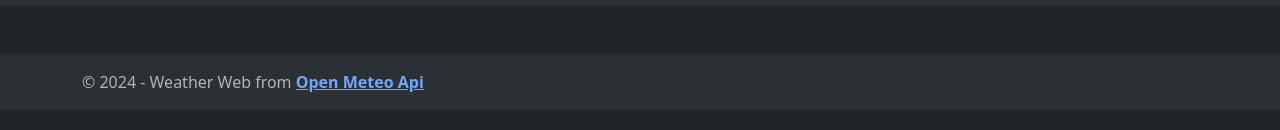
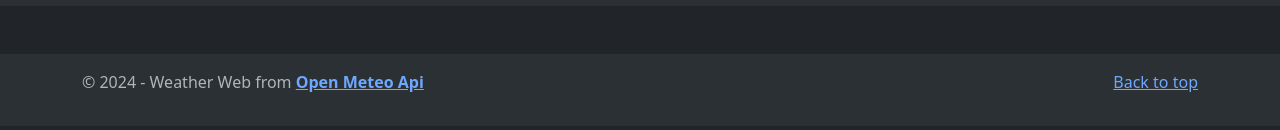
Before and after one commit to IacopoC/weather-web, a Vue app: page / in a window 1280 px wide. Shown: the part 538-668 px from the top of the page. Built offline with nearby package versions, Linux system fonts and the light colour scheme; no server answers.

Commit message:
aggiunto back to top.

```diff
--- a/src/components/Footer.vue
+++ b/src/components/Footer.vue
@@ -12,7 +12,8 @@ export default {
 <template>
   <footer class="footer mt-auto py-3 bg-body-tertiary">
     <div class="container">
-      <span class="text-body-secondary">© {{ Year }} - Weather Web from <a href="https://open-meteo.com/"><strong>Open Meteo Api</strong></a></span>
+      <p class="float-end"><a href="#">Back to top</a></p>
+      <p class="text-body-secondary">© {{ Year }} - Weather Web from <a href="https://open-meteo.com/"><strong>Open Meteo Api</strong></a></p>
     </div>
   </footer>
 </template>
```
